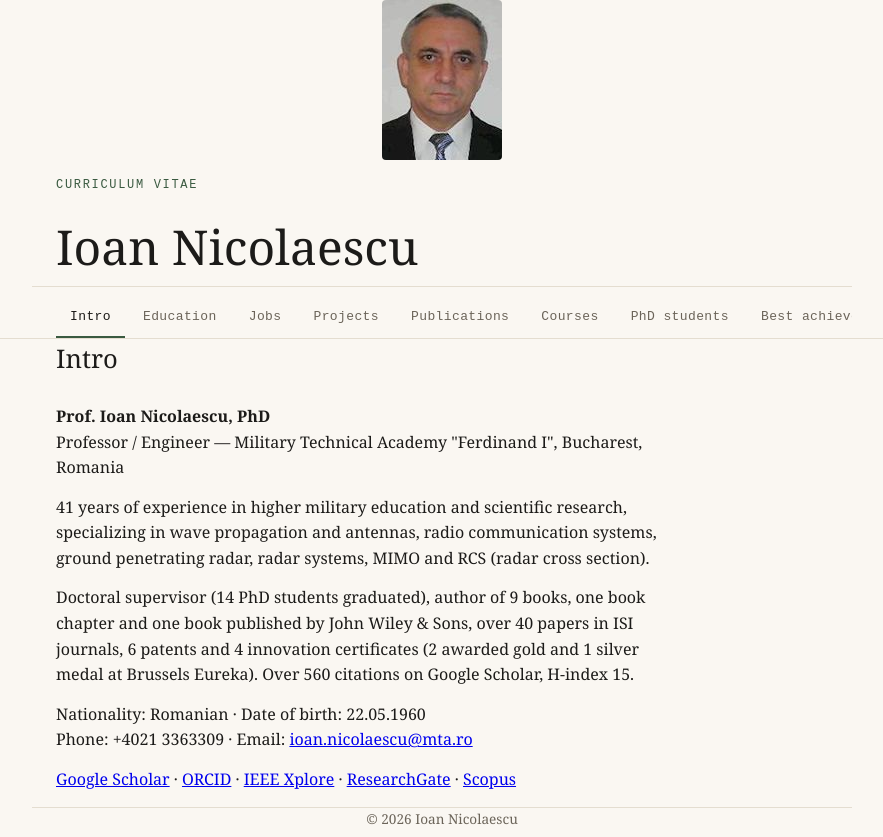
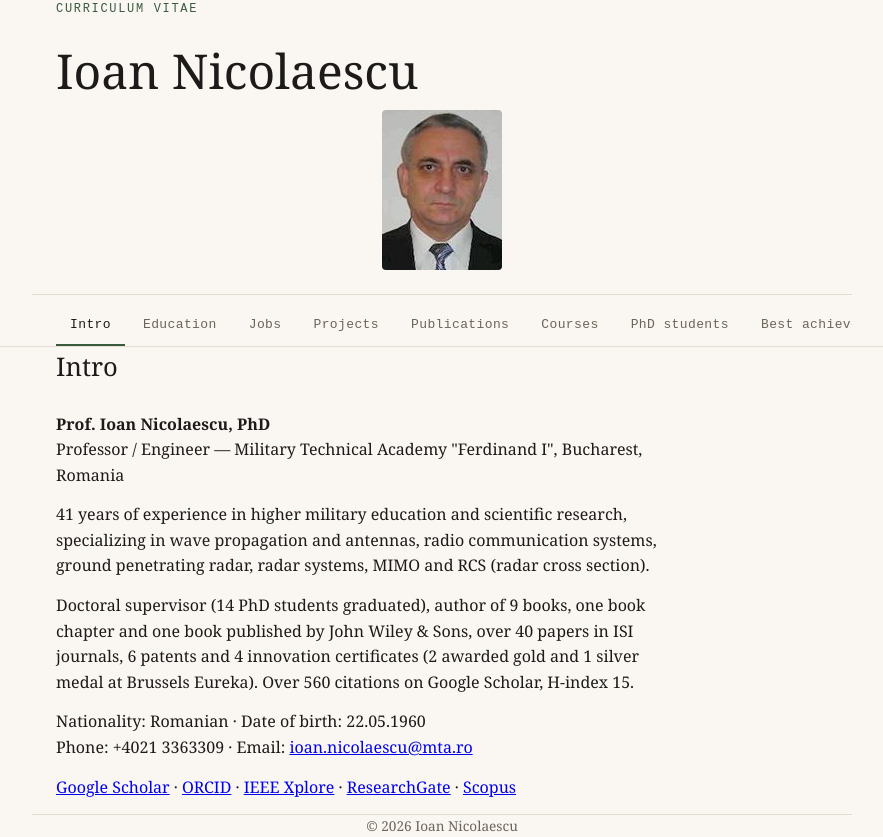
Before and after one commit to NicolaescuIoan/Nicolaescu-Ioan, a plain HTML site: page index.html in a window 1280 px wide. Shown: the whole page, without its empty margins (198-1081 px from the left). Drawn offline with Linux system fonts and the light colour scheme.

Commit message:
Refactor image display in index.html
Moved the image display to a new section in the header and removed the previous image div.

```diff
--- a/index.html
+++ b/index.html
@@ -1,6 +1,5 @@
 <!DOCTYPE html>
 <title>Ioan Nicolaescu — CV | Antene, Radar și Comunicații Radio</title>
-
 
 
 <meta name="description" content="CV-ul lui Ioan Nicolaescu, professor la Academia Tehnică Militară din București. Cercetare în antene, radar cu penetrare în sol (GPR), sisteme radio MIMO și comunicații radio.">
@@ -19,14 +18,6 @@
 <meta name="viewport" content="width=device-width, initial-scale=1.0">
 <title>Ioan Nicolaescu — CV</title>
 
-
-     <div style="display:flex; justify-content:center;">
-  <img src="img/Nicolaescu-ioan.jpg"
-       srcset="img/Nicolaescu-ioan.jpg 1x, img/Nicolaescu-ioan@2x.jpg 2x"
-       alt="Ioan Nicolaescu"
-       width="120" height="160"
-       style="border-radius:4px; margin-bottom:1rem;">
-     </div>
 
 <style>
   :root{
@@ -110,6 +101,15 @@
 <header class="wrap">
   <div class="eyebrow">Curriculum Vitae</div>
   <h1>Ioan Nicolaescu</h1>
+
+      <div style="text-align:center;">
+     <img src="img/Nicolaescu-ioan.jpg"
+     srcset="img/Nicolaescu-ioan.jpg 1x, img/Nicolaescu-ioan@2x.jpg 2x"
+     alt="Ioan Nicolaescu"
+     width="120" height="160"
+     style="border-radius:4px; margin-bottom:1rem;">
+     </div>
+
 </header>
 
 <nav>
```
